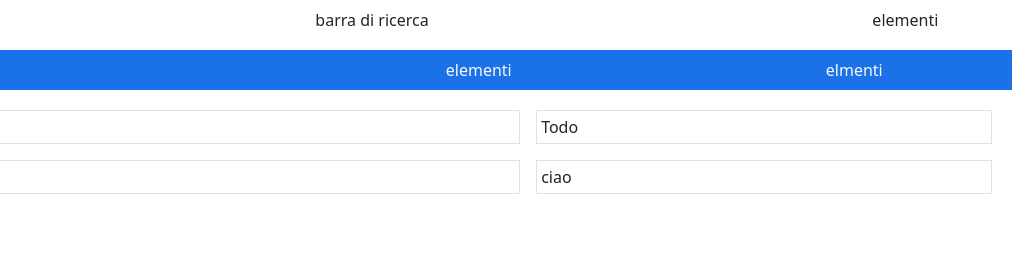
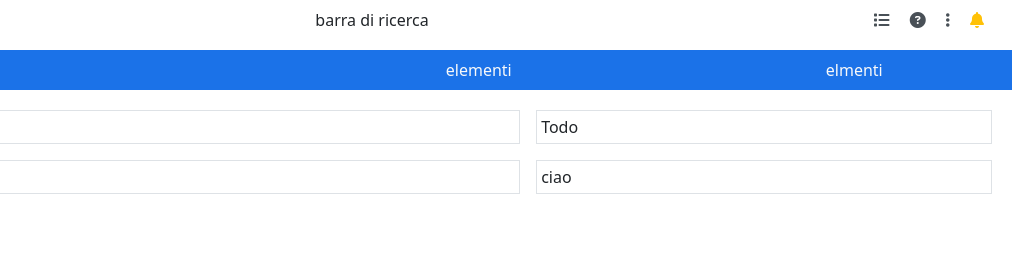
Before and after one commit to GiadaMarzapane/html-css-bootstrap-dashboard, a plain HTML site: page index.html in a window 1280 px wide. Shown: the top 280 px of the page, 268-1280 px from the left. Drawn offline with nearby package versions, Linux system fonts and the light colour scheme.

Commit message:
add icon in header

```diff
--- a/css/style.css
+++ b/css/style.css
@@ -4,6 +4,14 @@
 
 header{
     height: 50px;
+}
+
+#header-icon-list i{
+    color: var(--bs-gray-700);
+}
+
+#header-icon-list i:last-of-type{
+    color: var(--bs-warning);
 }
 
 .logo-mini{
--- a/index.html
+++ b/index.html
@@ -28,8 +28,13 @@
                     <div class="col-auto">
                         barra di ricerca
                     </div>
-                    <div class="col-2 text-center">
-                        elementi
+                    <div class="col-2 text-end">
+                        <div id="header-icon-list">
+                            <i class="fa-solid fa-list me-3"></i>
+                            <i class="fa-solid fa-circle-question me-3"></i>
+                            <i class="fa-solid fa-ellipsis-vertical me-3"></i>
+                            <i class="fa-solid fa-bell me-3"></i>
+                        </div>
                     </div>
                 </div>
             </div>
```
